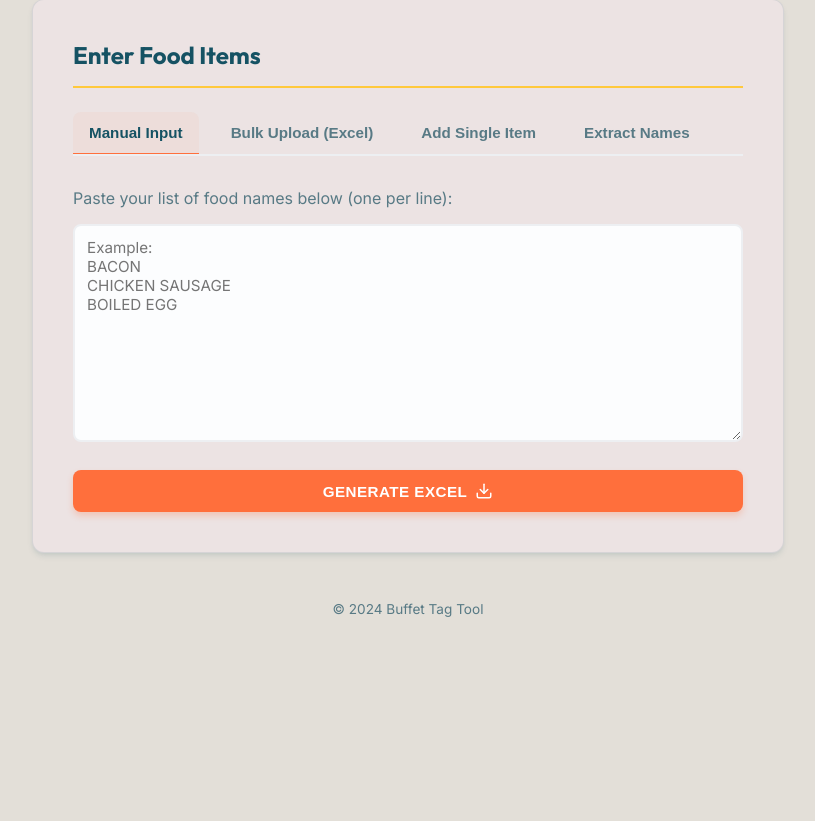
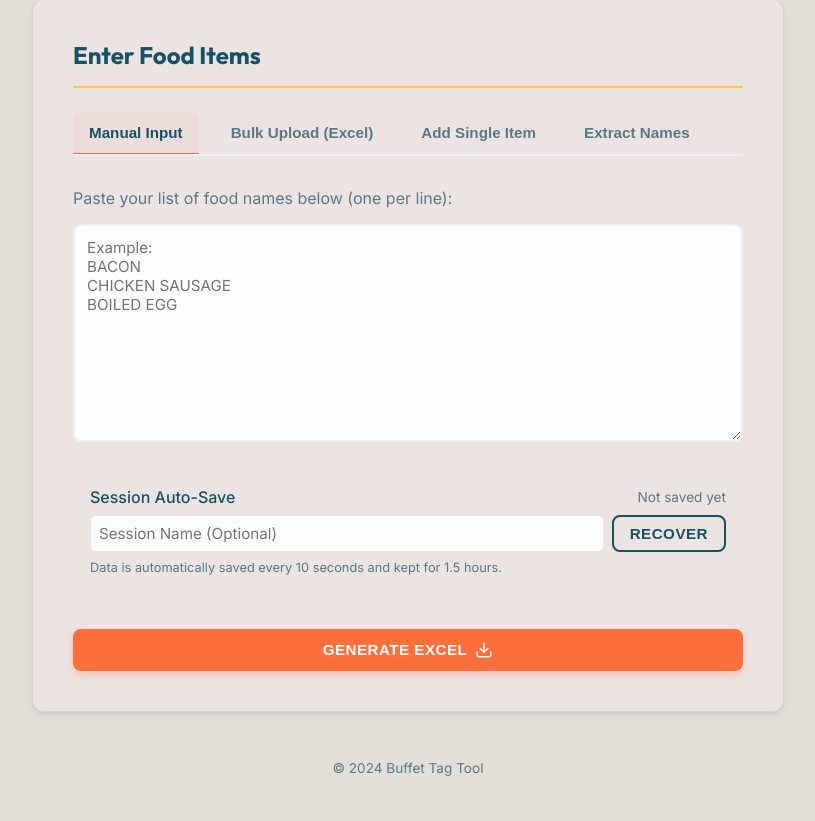
Before and after one commit to Naim120/Buffet-Tag-Excel-Generator, a Flask app: page / in a window 1280 px wide. Shown: the part 124-945 px from the top of the page, without its empty margins (232-1047 px from the left). Before the commit the page ends 741 px from the top, so only its background shows below. Run offline with Flask 3, Linux system fonts and the light colour scheme.

Commit message:
feat: Add Session Auto-Save feature and  bot command

```diff
--- a/app.py
+++ b/app.py
@@ -1,6 +1,7 @@
 from flask import Flask, render_template, request, redirect, url_for, send_file, flash
 from database import get_food, add_food, get_db_connection
 from excel_utils import generate_excel, process_bulk_upload_excel, extract_names_from_excel
+import session_manager
 import os
 from dotenv import load_dotenv
 
@@ -214,6 +215,30 @@ def extract_names():
         return redirect(url_for('index', tab='extract'))
 
 # API Endpoints
+@app.route('/api/sessions/save', methods=['POST'])
+def api_sessions_save():
+    data = request.get_json()
+    if not data or 'food_list' not in data:
+        return {'error': 'Invalid request. "food_list" required.'}, 400
+
+    session_name = data.get('session_name', '')
+    food_list = data['food_list']
+
+    success, result_or_error = session_manager.save_session(session_name, food_list)
+
+    if success:
+        return {'status': 'success', 'session_name': result_or_error}
+    else:
+        return {'error': result_or_error}, 500
+
+@app.route('/api/sessions/load/<session_base>', methods=['GET'])
+def api_sessions_load(session_base):
+    data, error = session_manager.load_session(session_base)
+    if error:
+        return {'error': error}, 404
+
+    return {'status': 'success', 'data': data}
+
 @app.route('/api/extract_names', methods=['POST'])
 def api_extract_names():
     if 'file' not in request.files:
--- a/templates/index.html
+++ b/templates/index.html
@@ -16,9 +16,24 @@
         </p>
         <form method="POST" action="/">
             <div class="form-group">
-                <textarea name="food_list" rows="10"
+                <textarea name="food_list" id="manual_food_list" rows="10"
                     placeholder="Example:&#10;BACON&#10;CHICKEN SAUSAGE&#10;BOILED EGG"></textarea>
             </div>
+
+            <!-- Session Auto-Save UI -->
+            <div style="background-color: var(--surface); padding: 1rem; border-radius: var(--radius-md); margin-bottom: 1.5rem; border: 1px solid var(--border);">
+                <div style="display: flex; justify-content: space-between; align-items: center; margin-bottom: 0.5rem;">
+                    <span style="font-weight: 500; color: var(--text-main);">Session Auto-Save</span>
+                    <span id="save_status" style="font-size: 0.85rem; color: var(--text-muted);">Not saved yet</span>
+                </div>
+                <div style="display: flex; gap: 0.5rem; align-items: stretch;">
+                    <input type="text" id="session_name_input" placeholder="Session Name (Optional)" style="flex: 1; padding: 0.5rem; border: 1px solid var(--border); border-radius: var(--radius-sm);">
+                    <button type="button" class="btn secondary" onclick="recoverSession()" style="padding: 0.5rem 1rem; margin: 0; min-height: 100%;">Recover</button>
+                    <input type="hidden" id="current_session_full_name" value="">
+                </div>
+                <p style="font-size: 0.8rem; color: var(--text-muted); margin-top: 0.5rem;">Data is automatically saved every 10 seconds and kept for 1.5 hours.</p>
+            </div>
+
             <button type="submit" class="btn primary">
                 Generate Excel
                 <svg xmlns="http://www.w3.org/2000/svg" width="18" height="18" viewBox="0 0 24 24" fill="none"
@@ -204,6 +219,104 @@
         } else if (tab) {
             showTab(tab);
         }
+
+        // Initialize Auto-Save
+        setupAutoSave();
     });
+
+    // --- Session Auto-Save Logic ---
+    let lastSavedContent = "";
+
+    function setupAutoSave() {
+        // Save every 10 seconds if content changed
+        setInterval(saveSession, 10000);
+    }
+
+    async function saveSession() {
+        const foodList = document.getElementById('manual_food_list').value;
+        const sessionNameInput = document.getElementById('session_name_input').value;
+
+        // Don't save if empty or unchanged
+        if (!foodList.trim() || foodList === lastSavedContent) return;
+
+        const statusLabel = document.getElementById('save_status');
+        statusLabel.textContent = "Saving...";
+
+        try {
+            const response = await fetch('/api/sessions/save', {
+                method: 'POST',
+                headers: { 'Content-Type': 'application/json' },
+                body: JSON.stringify({
+                    session_name: sessionNameInput,
+                    food_list: foodList
+                })
+            });
+
+            if (response.ok) {
+                const data = await response.json();
+                const now = new Date();
+                statusLabel.textContent = `Saved at ${now.toLocaleTimeString()}`;
+
+                // If user didn't provide a name, server generated one, let's keep it in the hidden field
+                // so we don't keep creating new random sessions on every save.
+                const currentFullName = data.session_name; // e.g., Session-12345-08032026
+                document.getElementById('current_session_full_name').value = currentFullName;
+
+                // If the user input was empty, fill it with the server-generated base name
+                if (!sessionNameInput) {
+                    // Extract base name by removing the "-ddmmyyyy" part
+                    const baseName = currentFullName.substring(0, currentFullName.lastIndexOf('-'));
+                    document.getElementById('session_name_input').value = baseName;
+                }
+
+                lastSavedContent = foodList;
+            } else {
+                statusLabel.textContent = "Failed to save";
+                statusLabel.style.color = "red";
+            }
+        } catch (error) {
+            console.error("Auto-save error:", error);
+            statusLabel.textContent = "Offline / Save error";
+            statusLabel.style.color = "red";
+        }
+    }
+
+    async function recoverSession() {
+        const sessionNameInput = document.getElementById('session_name_input').value.trim();
+        const statusLabel = document.getElementById('save_status');
+
+        if (!sessionNameInput) {
+            alert("Please enter a Session Name to recover.");
+            return;
+        }
+
+        statusLabel.textContent = "Recovering...";
+        statusLabel.style.color = "var(--text-muted)";
+
+        try {
+            const response = await fetch(`/api/sessions/load/${encodeURIComponent(sessionNameInput)}`);
+            const data = await response.json();
+
+            if (response.ok && data.status === 'success') {
+                document.getElementById('manual_food_list').value = data.data.food_list;
+                lastSavedContent = data.data.food_list; // Sync
+
+                statusLabel.textContent = "Session recovered!";
+                statusLabel.style.color = "var(--brand-teal)";
+
+                // Briefly flash the textarea
+                const ta = document.getElementById('manual_food_list');
+                ta.style.backgroundColor = "#e8f4f8";
+                setTimeout(() => ta.style.backgroundColor = "", 500);
+            } else {
+                alert(data.error || "Failed to recover session.");
+                statusLabel.textContent = "Recovery failed";
+            }
+        } catch (error) {
+            console.error("Recover error:", error);
+            alert("Error connecting to server for recovery.");
+            statusLabel.textContent = "Recovery error";
+        }
+    }
 </script>
 {% endblock %}
```
Also changed, not shown: New_feature_proposal.md (added, +5 -0 lines), data/sessions/TestSession-08032026.json (added, +7 -0 lines), session_manager.py (added, +136 -0 lines), telegram_bot/bot.py (+27 -1 lines), 3 other files.
